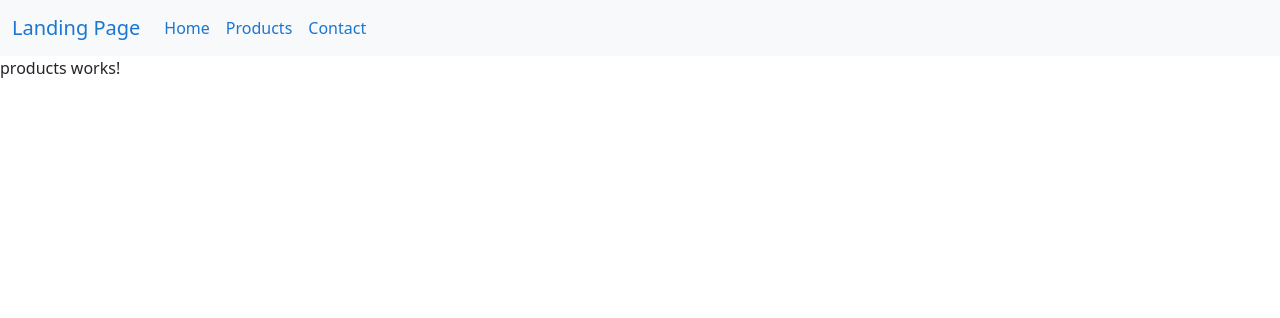
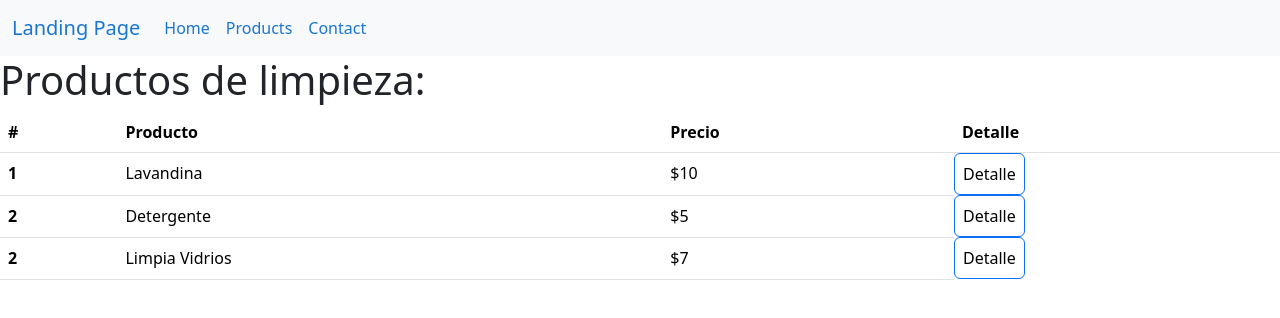
Before and after one commit to JoelRazuri/curso-angular, an Angular app in the folder curso-angular/: page /products in a window 1280 px wide. Shown: the top 318 px of the page. Built offline with nearby package versions, Linux system fonts and the light colour scheme.

Commit message:
router-activatedRoute

```diff
--- a/curso-angular/src/app/product-detail/product-detail.component.html
+++ b/curso-angular/src/app/product-detail/product-detail.component.html
@@ -1 +1,2 @@
-<p>product-detail works!</p>
+<h1>Detalle:</h1>
+<p>{{ producto }}</p>
--- a/curso-angular/src/app/product-detail/product-detail.component.ts
+++ b/curso-angular/src/app/product-detail/product-detail.component.ts
@@ -1,10 +1,21 @@
-import { Component } from '@angular/core';
+import { Component, OnInit } from '@angular/core';
+import { ActivatedRoute } from '@angular/router';
 
 @Component({
   selector: 'app-product-detail',
   templateUrl: './product-detail.component.html',
   styleUrls: ['./product-detail.component.css']
 })
-export class ProductDetailComponent {
+export class ProductDetailComponent implements OnInit{
+
+  producto: string = '';
+
+  constructor(private _route: ActivatedRoute) { }
+
+  ngOnInit(): void {
+    this._route.params.subscribe(params => {
+      this.producto = (params['productId']);
+    });
+  }
 
 }
--- a/curso-angular/src/app/products/products.component.html
+++ b/curso-angular/src/app/products/products.component.html
@@ -1 +1,31 @@
-<p>products works!</p>
+<h1>Productos de limpieza:</h1>
+<table class="table">
+    <thead>
+      <tr>
+        <th scope="col">#</th>
+        <th scope="col">Producto</th>
+        <th scope="col">Precio</th>
+        <th scope="col">Detalle</th>
+      </tr>
+    </thead>
+    <tbody>
+      <tr>
+        <th scope="row">1</th>
+        <td>Lavandina</td>
+        <td>$10</td>
+        <button type="button" class="btn btn-outline-primary" [routerLink]="['/products', 'lavandina']">Detalle</button>
+      </tr>
+      <tr>
+        <th scope="row">2</th>
+        <td>Detergente</td>
+        <td>$5</td>
+        <button type="button" class="btn btn-outline-primary" [routerLink]="['/products', 'detergente']">Detalle</button>
+      </tr>
+      <tr>
+        <th scope="row">2</th>
+        <td>Limpia Vidrios</td>
+        <td>$7</td>
+        <button type="button" class="btn btn-outline-primary" [routerLink]="['/products', 'limpia-vidrios']">Detalle</button>
+      </tr>
+    </tbody>
+  </table>
```
